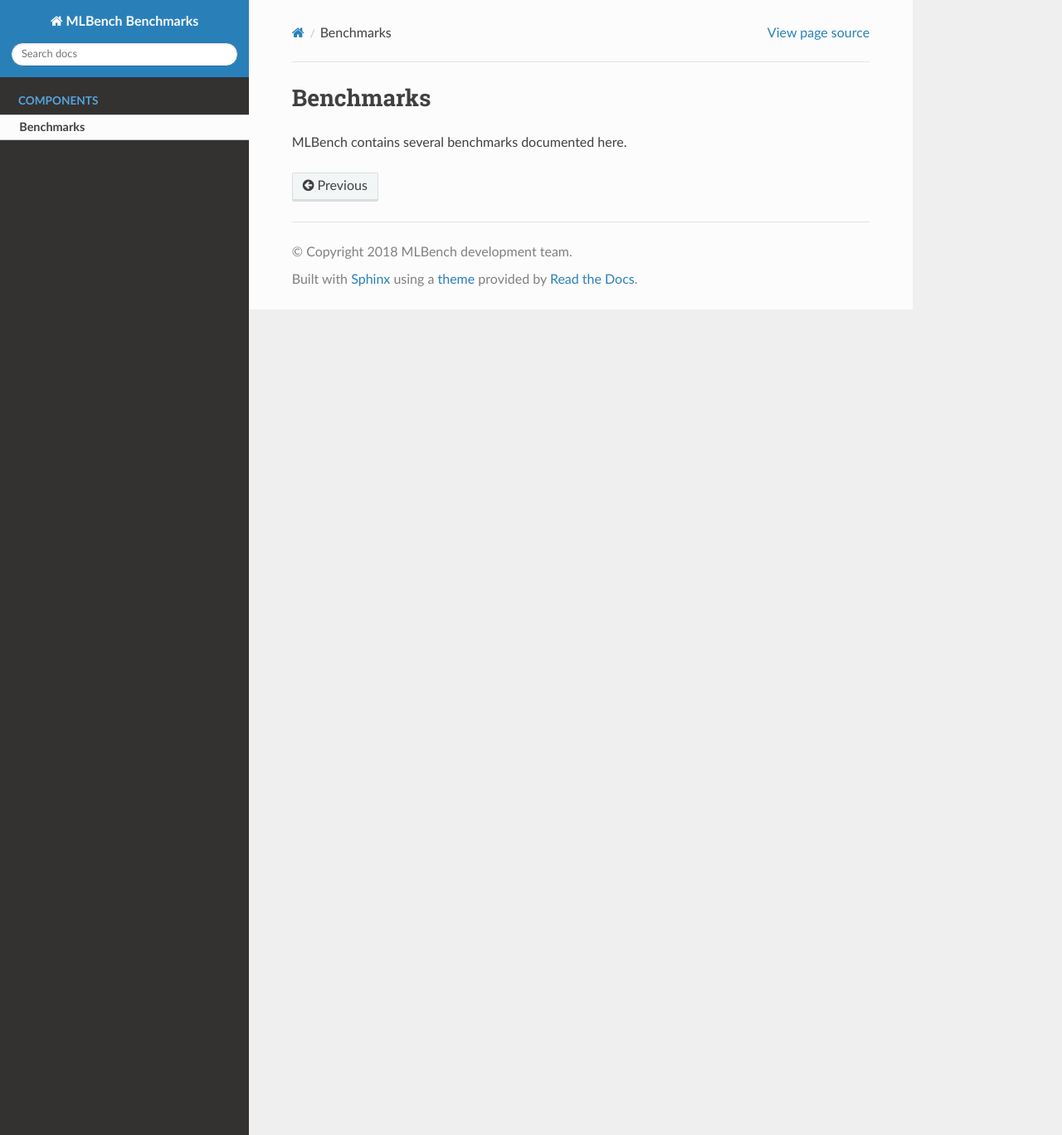
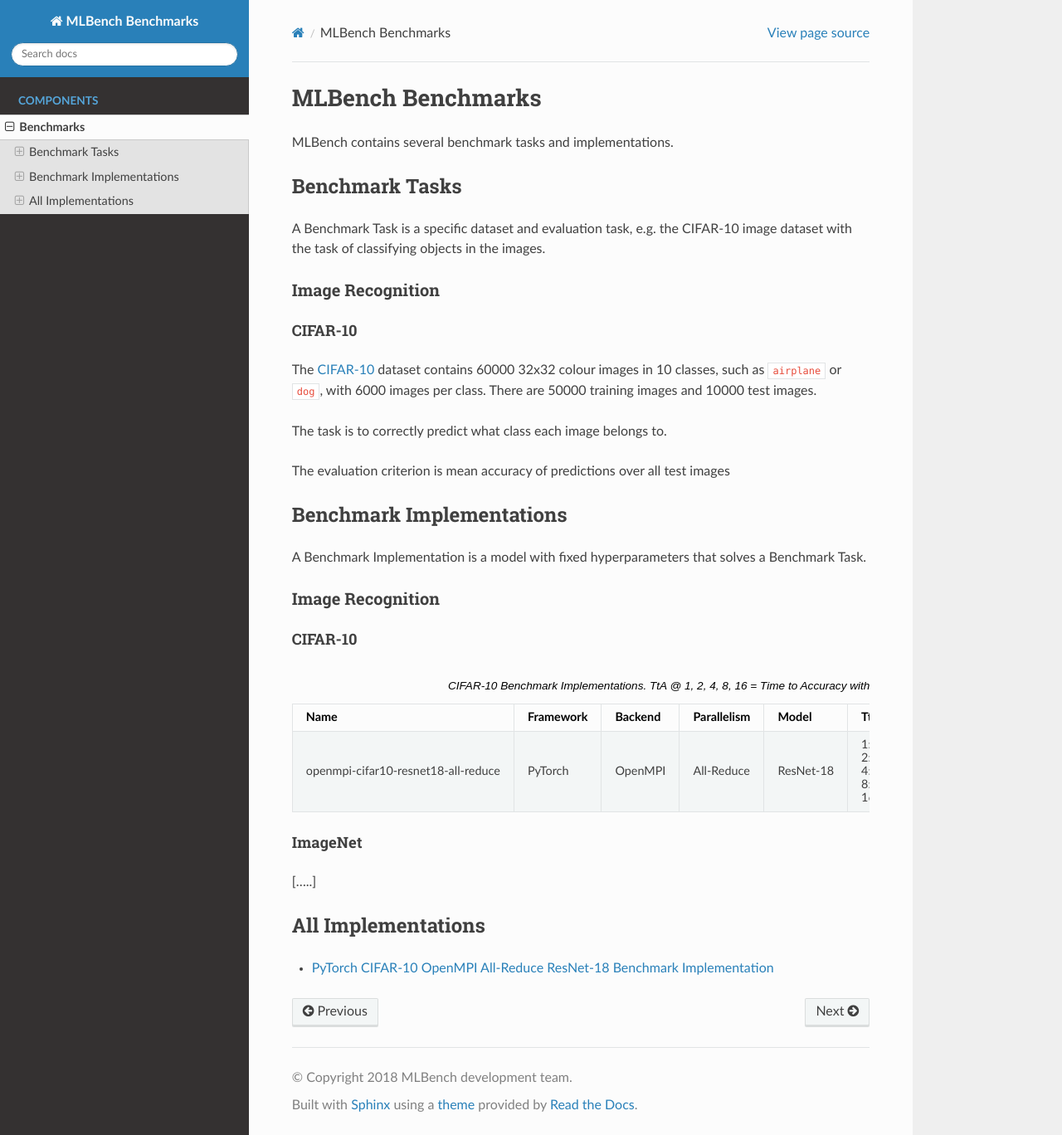
Before and after one commit to mlbench/mlbench-benchmarks, a Sphinx documentation site: the page built from docs/readme.rst, in a window 1280 px wide and 1368 px high. Shown: the whole window at 83% size. Built offline with Sphinx 7.4.7 and the Read the Docs theme 2.0.0, drawn with Linux system fonts in a browser that asks for light colours.

Commit message:
Add proposed documentation template

```diff
--- a/README.rst
+++ b/README.rst
@@ -13,6 +13,8 @@
 
 
 A public and reproducible collection of reference implementations and benchmark suite for distributed machine learning algorithms, frameworks and systems.
+
+This repository contains the implementations for the various benchmark tasks for the closed division of mlbench.
 
 
 * Project website: https://mlbench.github.io/
--- /dev/null
+++ b/docs/openmpi-cifar10-resnet18-all-reduce.rst
@@ -0,0 +1,4 @@
+PyTorch CIFAR-10 OpenMPI All-Reduce ResNet-18 Benchmark Implementation
+======================================================================
+
+Put implementation details here
--- a/docs/readme.rst
+++ b/docs/readme.rst
@@ -1,4 +1,69 @@
-Benchmarks
-^^^^^^^^^^
+.. |br| raw:: html
 
-MLBench contains several benchmarks documented here.
+    <br>
+
+MLBench Benchmarks
+==================
+
+MLBench contains several benchmark tasks and implementations.
+
+Benchmark Tasks
+---------------
+A Benchmark Task is a specific dataset and evaluation task, e.g. the CIFAR-10 image dataset with the task of classifying objects in the images.
+
+
+Image Recognition
+~~~~~~~~~~~~~~~~~
+
+CIFAR-10
+++++++++
+
+The `CIFAR-10 <https://www.cs.toronto.edu/~kriz/cifar.html>`__ dataset contains 60000 32x32 colour images in 10 classes, such as ``airplane`` or ``dog``, with 6000 images per class.
+There are 50000 training images and 10000 test images.
+
+The task is to correctly predict what class each image belongs to.
+
+The evaluation criterion is mean accuracy of predictions over all test images
+
+
+
+Benchmark Implementations
+-------------------------
+
+A Benchmark Implementation is a model with fixed hyperparameters that solves a Benchmark Task.
+
+
+Image Recognition
+~~~~~~~~~~~~~~~~~
+
+
+CIFAR-10
+++++++++
+
+.. table:: CIFAR-10 Benchmark Implementations. TtA @ 1, 2, 4, 8, 16 = Time to Accuracy with 1, 2, 4, 8, 16 workers. AaT 2h @ 1, 2, 4, 8, 16 = Accuracy after Time (2 Hours) with 1, 2, 4, 8, 16 workers
+   :widths: auto
+
+   +-------------------------------------+-----------+---------+-------------+-----------+------------------------------+------------------------------+--------------------------------------------+
+   | Name                                | Framework | Backend | Parallelism | Model     | TtA @ 1, 2, 4, 8, 16         | AaT 2h @ 1, 2, 4, 8, 16      | Details                                    |
+   +=====================================+===========+=========+=============+===========+==============================+==============================+============================================+
+   | openmpi-cifar10-resnet18-all-reduce | PyTorch   | OpenMPI | All-Reduce  | ResNet-18 | 1: XX.X  |br|                | 1: XX.X |br|                 | :doc:`openmpi-cifar10-resnet18-all-reduce` |
+   |                                     |           |         |             |           | 2: XX.X  |br|                | 2: XX.X |br|                 |                                            |
+   |                                     |           |         |             |           | 4: XX.X  |br|                | 4: XX.X |br|                 |                                            |
+   |                                     |           |         |             |           | 8: XX.X  |br|                | 8: XX.X |br|                 |                                            |
+   |                                     |           |         |             |           | 16: XX.X |br|                | 16: XX.X  |br|               |                                            |
+   +-------------------------------------+-----------+---------+-------------+-----------+------------------------------+------------------------------+--------------------------------------------+
+
+
+ImageNet
+++++++++
+
+[.....]
+
+
+
+All Implementations
+-------------------
+
+.. toctree::
+
+   openmpi-cifar10-resnet18-all-reduce
```
